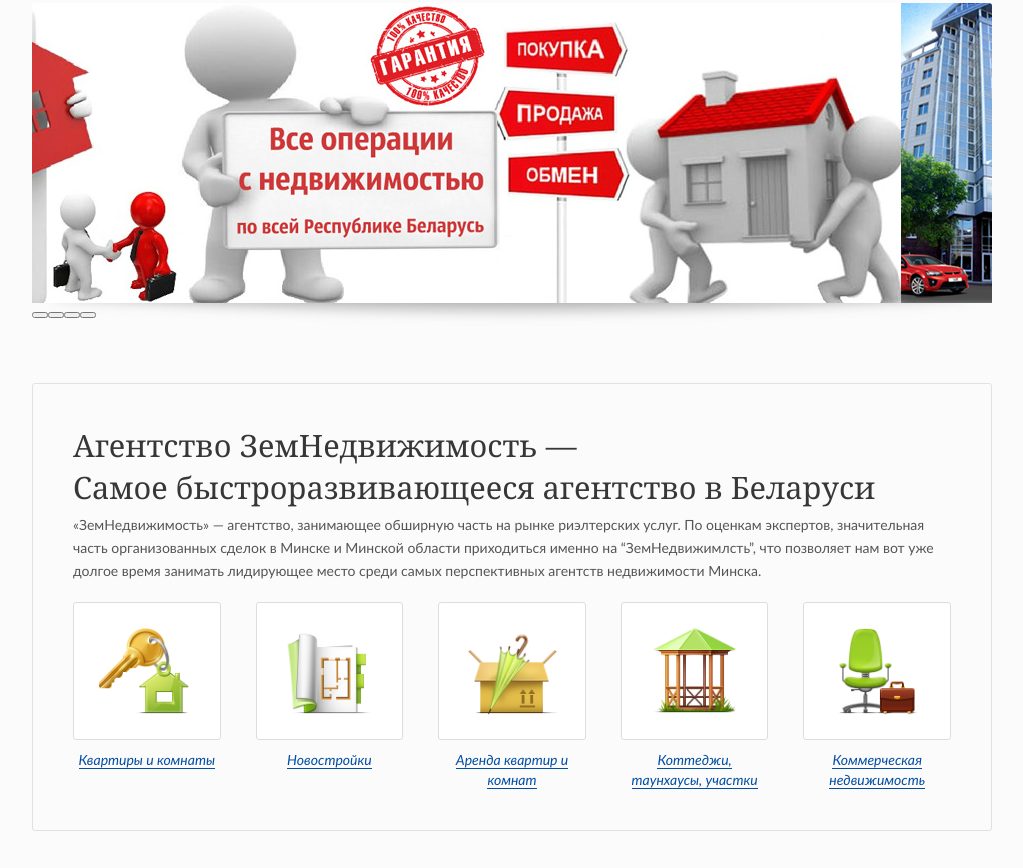
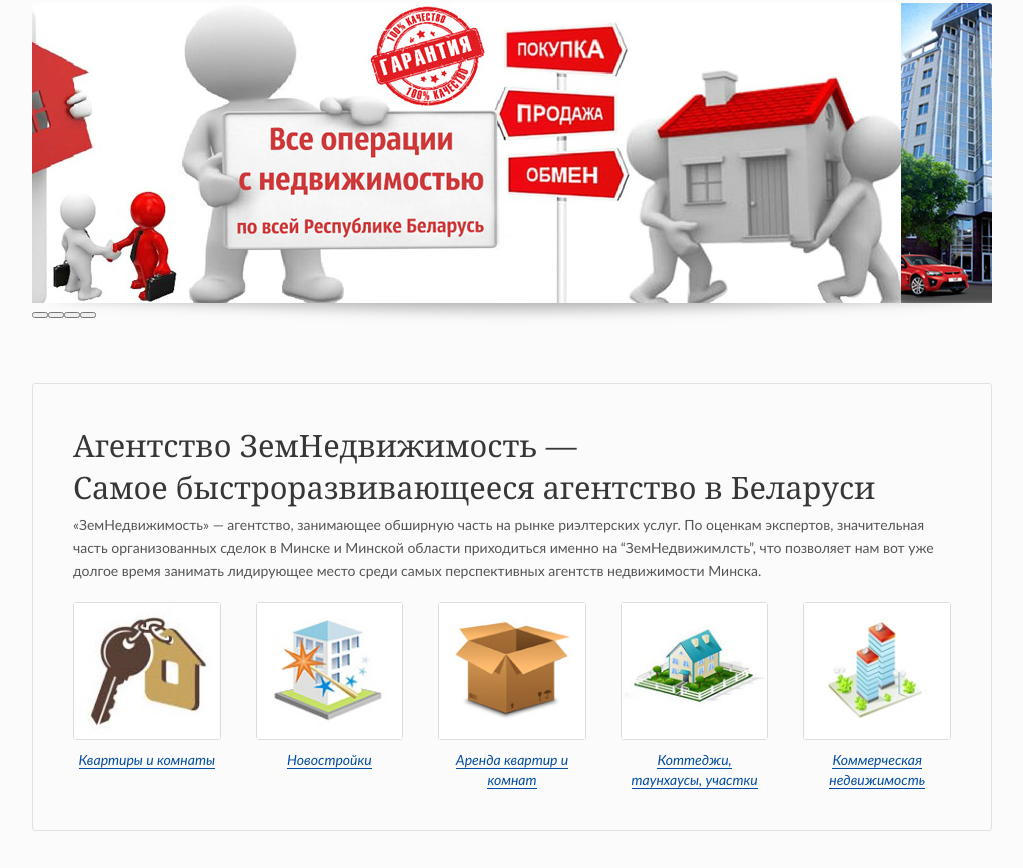
Before and after one commit to iLunts/incom, a website: page index.html in a window 1280 px wide. Shown: the part 246-1114 px from the top of the page, without its empty margins (128-1151 px from the left). Drawn offline with nearby package versions, Linux system fonts and the light colour scheme; files whose address does not match are found by name.

Commit message:
add new image

```diff
--- a/views/home.html
+++ b/views/home.html
@@ -21,31 +21,31 @@
         <ul class="grid text--center list">
             <li class="col--1-5">
                 <a href="#">
-                    <span class="list__teaser"><img src="/Content/img/cat/icon01.png" alt=""></span>
+                    <span class="list__teaser"><img src="/Content/img/cat/icon01.jpg" alt=""></span>
                     <span class="list__link">Квартиры и комнаты</span>
                 </a>
             </li>
             <li class="col--1-5">
                 <a href="#/">
-                    <span class="list__teaser"><img src="/Content/img/cat/icon02.png" alt=""></span>
+                    <span class="list__teaser"><img src="/Content/img/cat/icon02.jpg" alt=""></span>
                     <span class="list__link">Новостройки</span>
                 </a>
             </li>
             <li class="col--1-5">
                 <a href="#/">
-                    <span class="list__teaser"><img src="/Content/img/cat/icon03.png" alt=""></span>
+                    <span class="list__teaser"><img src="/Content/img/cat/icon03.jpg" alt=""></span>
                     <span class="list__link">Аренда квартир и комнат</span>
                 </a>
             </li>
             <li class="col--1-5">
                 <a href="#/">
-                    <span class="list__teaser"><img src="/Content/img/cat/icon04.png" alt=""></span>
+                    <span class="list__teaser"><img src="/Content/img/cat/icon04.jpg" alt=""></span>
                     <span class="list__link">Коттеджи, таунхаусы, участки</span>
                 </a>
             </li>
             <li class="col--1-5">
                 <a href="#/">
-                    <span class="list__teaser"><img src="/Content/img/cat/icon05.png" alt=""></span>
+                    <span class="list__teaser"><img src="/Content/img/cat/icon05.jpg" alt=""></span>
                     <span class="list__link">Коммерческая недвижимость</span>
                 </a>
             </li>
```
Also changed, not shown: Content/img/cat/OLD/icon01.png (renamed from Content/img/cat/icon01.png), Content/img/cat/OLD/icon02.png (renamed from Content/img/cat/icon02.png), Content/img/cat/OLD/icon03.png (renamed from Content/img/cat/icon03.png), Content/img/cat/OLD/icon04.png (renamed from Content/img/cat/icon04.png), Content/img/cat/OLD/icon05.png (renamed from Content/img/cat/icon05.png), Content/img/cat/icon01.jpg (added), Content/img/cat/icon02.jpg (added), Content/img/cat/icon03.jpg (added), Content/img/cat/icon04.jpg (added), Content/img/cat/icon05.jpg (added).
